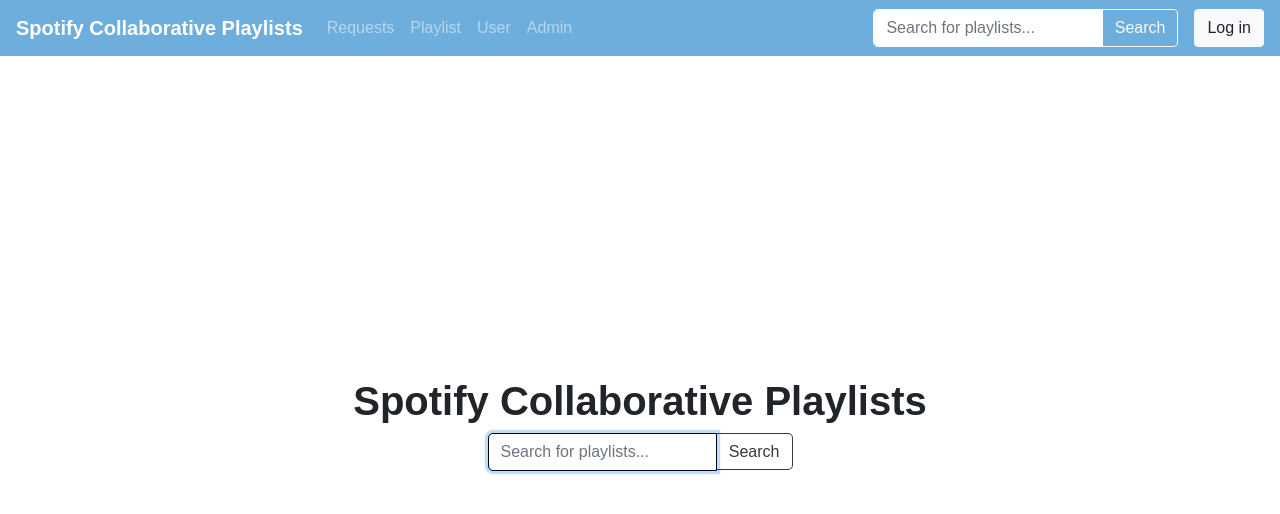
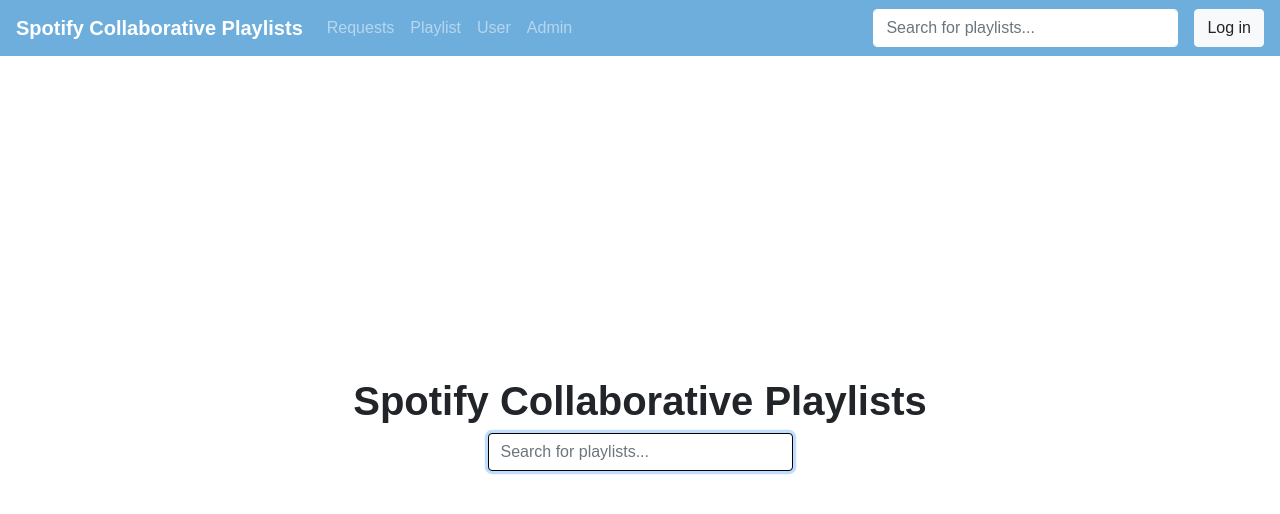
Before and after one commit to apradhan12/spotify-collaborative-playlists, a React (Create React App) app: page /#/ in a window 1280 px wide. Shown: the top 514 px of the page. Built offline with nearby package versions, Linux system fonts and the light colour scheme; a web font is replaced by a local one.

Commit message:
update search bar functionality

```diff
--- a/src/common/components/PlaylistSearchBar.tsx
+++ b/src/common/components/PlaylistSearchBar.tsx
@@ -10,7 +10,6 @@
 
 interface State {
   searchQuery: string;
-  selectedPlaylistId: string;
   searchFocused: boolean;
 }
 
@@ -21,12 +20,10 @@
 
     this.state = {
       searchQuery: "",
-      selectedPlaylistId: "",
       searchFocused: false
     }
 
     this.updateSearchQuery = this.updateSearchQuery.bind(this);
-    this.navigateToSelectedPlaylist = this.navigateToSelectedPlaylist.bind(this);
   }
 
   updateSearchQuery(event: ChangeEvent<HTMLInputElement>) {
@@ -35,29 +32,18 @@
     });
   }
 
-  navigateToSelectedPlaylist() {
-    if (this.state.selectedPlaylistId) {
-      window.location.href = `#/playlist/${this.state.selectedPlaylistId}`
-      this.setState({
-        searchQuery: "",
-        selectedPlaylistId: "",
-      })
-    }
-
-  }
-
   render() {
     return (
       <Form className="d-flex mx-3" style={{width: "305px"}} onFocus={() => {this.setState({})}}>
         <FormControl
                 autoFocus
-                style={{borderRadius: "5px 0px 0px 5px", borderColor: this.props.dark ? "black" : "white"}}
+                style={{borderColor: this.props.dark ? "black" : "white"}}
                 placeholder={this.props.placeholder}
                 value={this.state.searchQuery}
                 onChange={this.updateSearchQuery}
             />
             {
-                (this.state.searchQuery && (!this.state.selectedPlaylistId || this.state.searchFocused)) ?
+                this.state.searchQuery ?
                     (
                         <Table className="w-auto" style={{position: "fixed", backgroundColor: "white", marginTop: "35px", zIndex: 1000, border: "lightgray 2px solid", borderRadius: "0px 0px 5px 5px"}}>
                             <thead>
@@ -75,7 +61,10 @@
                                         <tr className="dropdown-item"
                                             role="button"
                                             style={{display: "table-row"}}
-                                            onClick={() => { this.setState({selectedPlaylistId: playlist.id, searchFocused: false, searchQuery: playlist.title}); }}
+                                            onClick={() => {
+                                              window.location.href = `#/playlist/${playlist.id}`
+                                              this.setState({searchFocused: false, searchQuery: ""});
+                                            }}
                                         >
                                             <td>{playlist.title}</td>
                                             <td>{playlist.creator}</td>
@@ -87,7 +76,6 @@
                     )
                     : ""
             }
-        <Button onClick={this.navigateToSelectedPlaylist} variant={this.props.dark ? "outline-dark" : "outline-light"} style={{borderRadius: "0px 5px 5px 0px", borderLeft: "none", height: "98%"}}>Search</Button>
     </Form>
     )
   }
```
